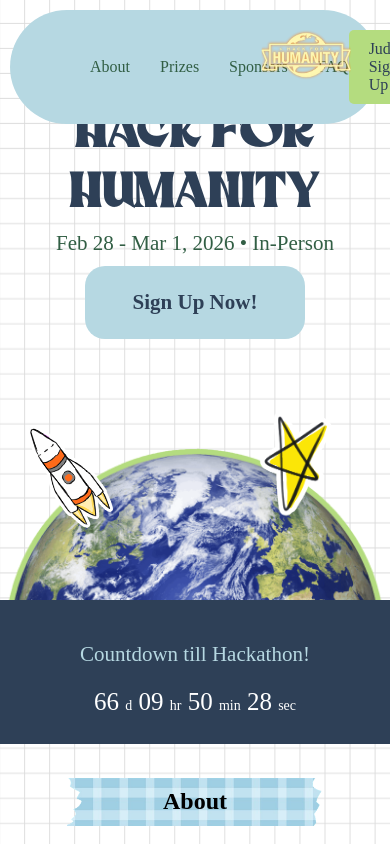
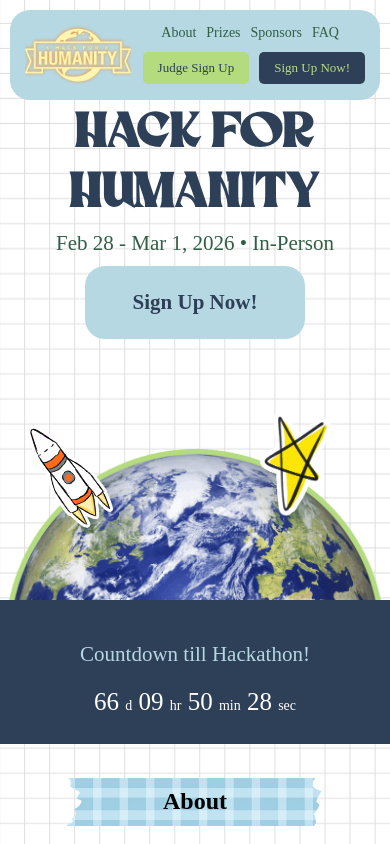
Before and after one commit to SCUACM/hack-for-humanity-website, a React (Vite) app: page / in a window 390 px wide. Shown: the top 844 px of the page. Built offline with nearby package versions, Linux system fonts and the light colour scheme; a web font is replaced by a local one.

Commit message:
Nav_bar mobile friendly
-changed some coloring
-updated home signup button to the right link
-made the nav bar mobile friendly
-

```diff
--- a/src/components/Home.jsx
+++ b/src/components/Home.jsx
@@ -38,7 +38,7 @@ function Home() {
                 <h1>Hack for<br/>Humanity</h1>
                 <p>Feb 28 - Mar 1, 2026 • In-Person</p>
                 <div className='signup-button'>
-                    <a href='https://example.com/' className='signup-link' target="_blank" rel="noopener noreferrer">Sign Up Now!</a>
+                    <a href='https://docs.google.com/forms/d/e/1FAIpQLSfTwDfNLT_qFDvWyBuL4kmmLOmNJX3BgCw29D5T_NyWG6a_Aw/viewform' className='signup-link' target="_blank" rel="noopener noreferrer">Sign Up Now!</a>
                 </div>
                  <img src={earthSticker} className='earth-sticker'></img>
                  <img src={rocketSticker} className='rocket-sticker'></img>
--- a/src/components/NavBar.jsx
+++ b/src/components/NavBar.jsx
@@ -6,15 +6,15 @@ function NavBar() {
     return (
         <nav className="navbar">
             <div className="nav-left">
-                    <div className="nav-logo">
-                    <img src={logo} className="center-image" />
-                </div>
                 <ul className="nav-links">
                     <li><a href="#about">About</a></li>
                     <li><a href="#prizes">Prizes</a></li>
                     <li><a href="#sponsors">Sponsors</a></li>
                     <li><a href="#faq">FAQ</a></li>
                 </ul>
+            </div>
+            <div className="nav-logo">
+                <img src={logo} className="nav-logo-image" />
             </div>
             <div className='nav-buttons'>
                 <a href='https://docs.google.com/forms/d/e/1FAIpQLSc4BUL6NA27dV-VGcdm_b00_SmBY_bBUN602bRfx-E6VdvotA/viewform' class="button" target="_blank" rel="">Judge Sign Up</a>
--- a/src/css/NavBar.css
+++ b/src/css/NavBar.css
@@ -10,19 +10,27 @@
   background-color: hsl(194, 43%, 80%);
   font-family: CaskaydiaMono; /*make to have like a slight transparency*/
   color: var(--hunter-green);
+  border-radius: 25px;
+  top:10px;
+    left:10px;
+    right:10px;
   position: fixed;
-  border-radius: 100px;
-  top: 10px;
-  left: 10px;
-  right: 10px;
   bottom: auto;
   z-index: 1000;
 }
 
 .nav-left{
     display:flex;
+    justify-self: start;
+    gap:40px;
+}
+
+.nav-logo{
+    justify-self: center;
+    padding-left: 15px;
+    padding-right: 15px;
+    display: flex;
     align-items: center;
-    gap:40px;
 }
 
 .nav-logo img {
@@ -68,9 +76,63 @@
 }
 
 .button:nth-child(even) {
-  background-color: var(--light-blue);
-  color: var(--charcoal-blue);
+  background-color: var(--charcoal-blue);
+  color: var(--willow-green);
 }
 .button:hover {
   background-color: white;
 }
+
+@media (max-width: 768px) {
+  .navbar {
+    border-radius: 20px;
+    padding:15px;
+    display:grid;
+    grid-template-columns: auto 1fr;
+    grid-template-rows: auto auto;
+    gap:10px;
+    align-items: start;
+  }
+  .nav-logo {
+    grid-column:1;
+    grid-row: 1/-1;
+    padding:0;
+    margin:0;
+    align-self: center;
+  }
+
+  .nav-logo img {
+    height: 60px;
+    width: auto;
+  }
+
+  .nav-left {
+    grid-column: 2;
+    grid-row: 1;
+    width: 100%;
+    gap:10px;
+  }
+
+  .nav-links {
+    display:flex;
+    flex-wrap:wrap;
+    justify-content: flex-end;
+    gap: 10px;
+    font-size:14px;
+    margin-left: 20px;
+  }
+
+  .nav-buttons {
+   grid-column:2;
+    grid-row:2;
+    display:flex;
+    justify-content: flex-end;
+    gap:10px;
+  }
+
+  .button{
+    padding: 8px 15px;
+    font-size: 13px;
+    white-space: nowrap;
+  }
+}
```
Lines whose indentation alone changed are shown as unchanged.
